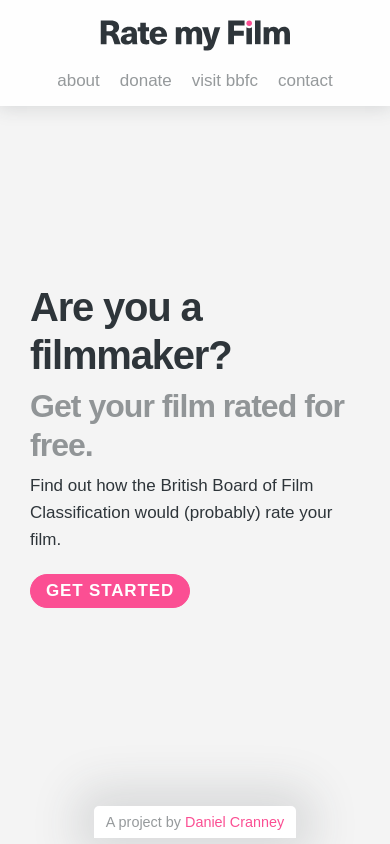
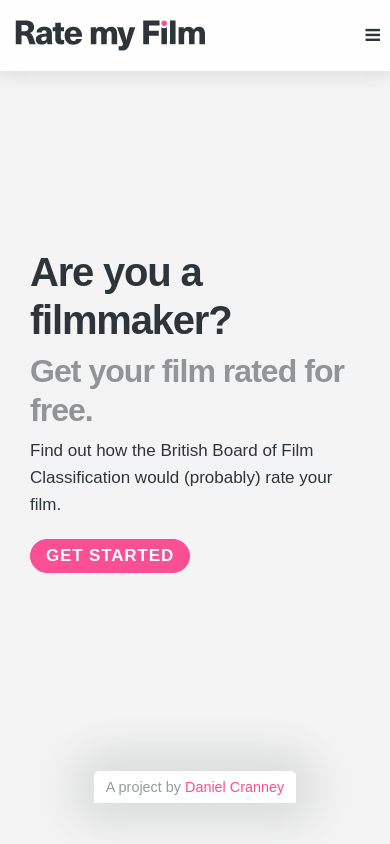
Before and after one commit to danielcranney/rate-my-film, a React (Create React App) app: page / in a window 390 px wide. Built offline with nearby package versions, Linux system fonts and the light colour scheme; a web font is replaced by a local one.

Commit message:
Responsive Menu Added
Responsive Menu Added

```diff
--- a/public/index.html
+++ b/public/index.html
@@ -12,6 +12,7 @@
 	<!-- <link rel="manifest" href="%PUBLIC_URL%/manifest.json"> -->
 	<link rel="shortcut icon" href="img/favicon.jpg">
   <link rel="stylesheet" href="https://use.typekit.net/eqq8auq.css">
+  <link rel="stylesheet" href="https://cdnjs.cloudflare.com/ajax/libs/font-awesome/4.7.0/css/font-awesome.min.css">
 	<!--
       Notice the use of %PUBLIC_URL% in the tags above.
       It will be replaced with the URL of the `public` folder during the build.
--- a/src/App.js
+++ b/src/App.js
@@ -6,6 +6,7 @@
 
 const App = () => {
 
+  // Background Scroll Function
   window.addEventListener(
     "scroll",
     () => {
--- a/src/Header.js
+++ b/src/Header.js
@@ -1,19 +1,29 @@
 import React from 'react'
 
 const Header = () => {
+
     return (
-    <header>
-      <div>
-        <a href="index.html"><img src="/img/logo.svg" width="200px" height="71px" alt="Temporary Logo" /></a>
-      </div>
-      <nav>
-        <a href="http://">About</a>
-        <a href="http://">Donate</a>
-        <a href="https://www.bbfc.co.uk/" target="_blank" rel="noreferrer">Visit BBFC</a>
-        <a href="http://">Contact</a>
-      </nav>
-    </header>
-    )
+        <header>
+          <nav class="navigation" id="navBar">
+            <a href={'/index.html'} class="active logo"><img src="/img/logo.svg" width="200px" height="71px" alt="Temporary Logo" /></a>
+            <a href="javascript:void(0);" class="icon" onClick={ () => {
+                var nav = document.getElementById("navBar");
+                  if (nav.className === "navigation") {
+                    nav.className += " responsive";
+                  } else {
+                    nav.className = "navigation";
+                  }
+              }}>
+                <i class="fa fa-bars"></i>
+              </a>
+
+            <a href="http://" className="block">About</a>
+            <a href="http://" className="block">Donate</a>
+            <a href="https://www.bbfc.co.uk/" target="_blank" rel="noreferrer" className="block">Visit BBFC</a>
+            <a href="http://" className="block">Contact</a>
+          </nav>
+        </header>
+    );
 }
 
 export default Header;
--- a/src/styles.css
+++ b/src/styles.css
@@ -139,11 +139,7 @@
 
 header {
   display: flex;
-  align-items: center;
-}
-
-header nav {
-  margin-left: auto;
+  align-items: flex-start;
 }
 
 header a {
@@ -151,6 +147,35 @@
   text-transform: lowercase;
   padding: 0px 10px;
 }
+
+
+/* --------------------
+NAVIGATION
+-------------------- */
+header nav {
+  overflow: hidden;
+}
+
+header nav a {
+  float: left;
+  display: block;
+  text-align: center;
+  text-decoration: none;
+  font-size: 17px;
+}
+
+header nav a:hover {
+  color: #2e353a;
+}
+
+header nav a.active {
+  color: #000;
+}
+
+header nav .icon {
+  display: none;
+}
+
 
 /* --------------------
 LANDING PAGE WRAPPER
@@ -404,9 +429,6 @@
   margin-right: 10px;
 }
 
-.film-items .item .info p {
-}
-
 /* --------------------
 FOOTER
 -------------------- */
@@ -494,15 +516,22 @@
   HEADER
   */
   header {
-    flex-direction: column;
-    width:100%;
+    flex-direction: row;
+    width: 100%;
     background: rgba(255, 255, 255, 0.9);
-    padding-bottom: 15px;
+    padding-bottom: 0px;
     box-shadow: 0 0 18px 2px rgb(46 53 58 / 15%);
   }
 
   header nav {
-    margin-left: 0;
+    width: 100%;
+    display: flex;
+    align-items: center;
+    flex-wrap: wrap;
+  }
+
+  header nav .block {
+    width: 100%;
   }
 
   /*
@@ -542,6 +571,40 @@
   }
 
 }
+
+/* ------------------------------------------
+SMALL DEVICES UNDER 600px
+------------------------------------------ */
+@media screen and (max-width: 600px) {
+  header nav a:not(:first-child) {
+    display: none;
+    padding: 8px 10px;
+  }
+  header nav a.icon {
+    float: right;
+    display: block;
+    margin-left: auto;
+  }
+}
+
+header nav .logo {
+  width: 70%;
+  text-align:left;
+}
+
+@media screen and (max-width: 600px) {
+  header nav.responsive {
+    position: relative
+  }
+
+  header nav.responsive a {
+    float: none;
+    display: block;
+    text-align: left;
+  }
+}
+
+
 
 /* ------------------------------------------
 TABLETS (PORTRAIT) & LARGE PHONES OVER 600px
```
